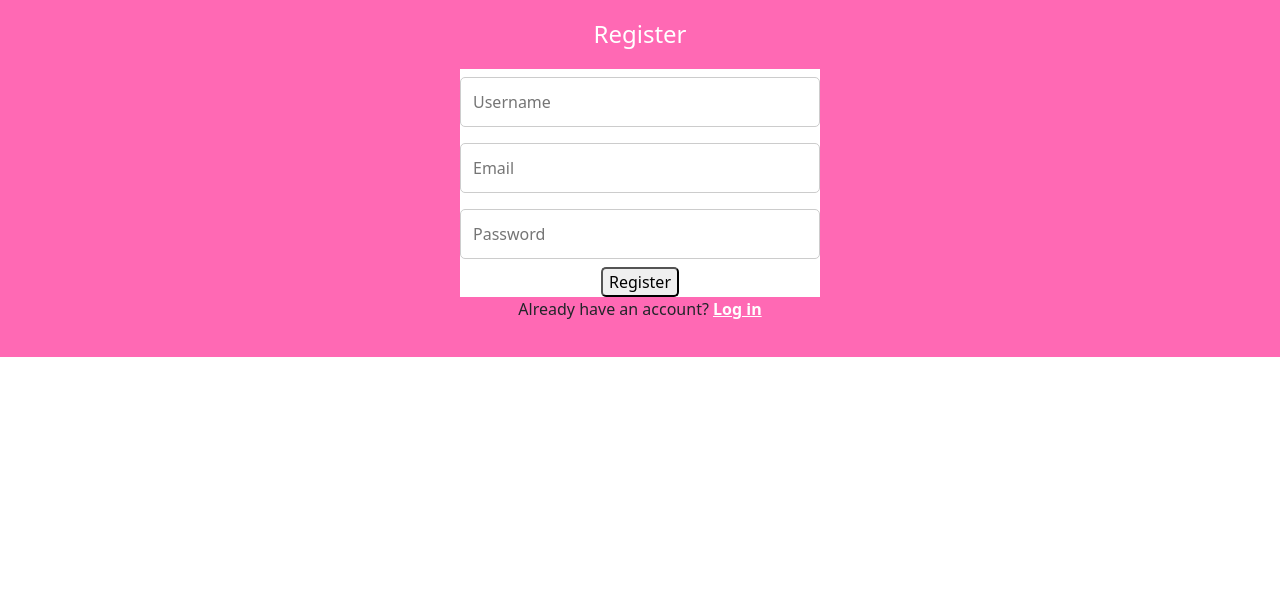
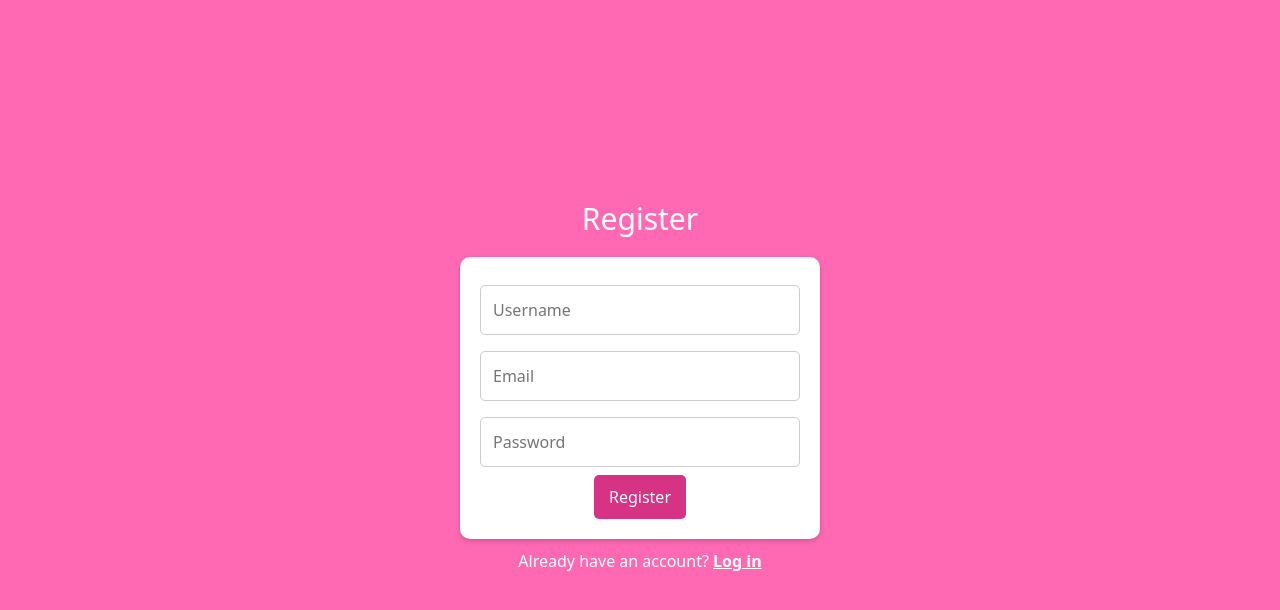
Before and after one commit to almirarana31/myTodoApp, a React (Create React App) app: page /register in a window 1280 px wide. Shown: the top 610 px of the page. Built offline with nearby package versions, Linux system fonts and the light colour scheme.

Commit message:
`Refactor CSS styles and layout for RegisterPage, AddTaskModal, and TaskList components`

```diff
--- a/src/pages/RegisterPage.js
+++ b/src/pages/RegisterPage.js
@@ -67,7 +67,7 @@ const RegisterPage = () => {
           />
           <button className="button-register" type="submit">Register</button>
         </form>
-        <p>
+        <p className="account-already">
           Already have an account? <span onClick={() => navigate("/")}>Log in</span>
         </p>
       </div>
--- a/src/pages/components/AddTaskModal.css
+++ b/src/pages/components/AddTaskModal.css
@@ -19,7 +19,7 @@
 .modal-content {
   background: white;
   padding: 20px;
-  width: 300px;
+  width: 70%;
   text-align: center;
   border-radius: 5px;
 }
@@ -27,7 +27,8 @@
 
 .modal-content input,
 .modal-content textarea {
-  width: 100%;
+  width: 60%;
+  height: 40%;
   padding: 10px;
   margin: 5px 0;
   border: 1px solid #ccc;
--- a/src/pages/components/TaskList.css
+++ b/src/pages/components/TaskList.css
@@ -20,7 +20,7 @@
 
 .task-card:hover {
   transform: translateY(-3px);
-  box-shadow: 0 4px 12px rgba(0, 0, 0, 0.15);
+  box-shadow: 0 2px 5px rgba(0, 0, 0, 0.2);
 }
 
 .task-content {
--- a/src/styles/RegisterStyles.css
+++ b/src/styles/RegisterStyles.css
@@ -1,3 +1,7 @@
+body, html, #root {
+  background-color: #ff69b4;
+}
+
 .register-container, .profile-container {
   width: 100%;
   max-width: 400px;
@@ -7,10 +11,16 @@
   background:none;
 }
 
+
 .register-container h2 {
   margin-bottom: 20px;
-  font-size: 24px;
+  font-size: 30px;
   color: white;
+}
+
+.account-already {
+  color: white;
+  padding: 10px;
 }
 
 .register-container form {
@@ -18,6 +28,9 @@
   flex-direction: column;
   align-items: center;
   background: white;
+  border-radius: 10px;
+  padding: 20px;
+  box-shadow:  0 2px 5px rgba(0, 0, 0, 0.2);
 
 }
 
@@ -52,7 +65,7 @@
 }
 
 .register-container button:hover, .save-btn:hover {
-  background-color: rgb(237, 84, 145);
+  background-color: #b1226d;
 }
 
 .save-btn {
@@ -66,6 +79,16 @@
 
 .button-register {
   border-radius: 5px;
+  background-color: #d63384;
+  color: white;
+  padding: 10px 15px;
+  border: none;
+  border-radius: 5px;
+  cursor: pointer;
+}
+
+.button-register:hover {
+  background-color: #b1226d;
 }
 
 .error-message {
@@ -81,6 +104,7 @@
   justify-content: center;
   align-items: center;
   display: flex;
+  margin: auto;
 }
 
 .created-at {
```
Also changed, not shown: 2 other files (tests, documents, lock files or other folders).
